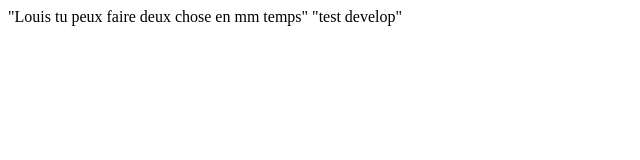
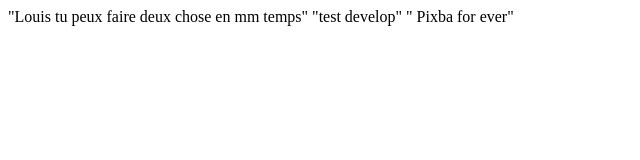
Before and after one commit to LouisCharles-dev/projet_prixba, a plain HTML site: page index.html in a window 1280 px wide. Shown: the whole page, without its empty margins (0-640 px from the left). Drawn offline with Linux system fonts and the light colour scheme.

Commit message:
Header modify

```diff
--- a/index.html
+++ b/index.html
@@ -9,6 +9,7 @@
     <link href="https://fonts.googleapis.com/css2?family=Montserrat:wght@100&display=swap" rel="stylesheet">
     "Louis tu peux faire deux chose en mm temps"
     "test develop"
+    " Pixba for ever"
 </head>
 
 <body>
```
